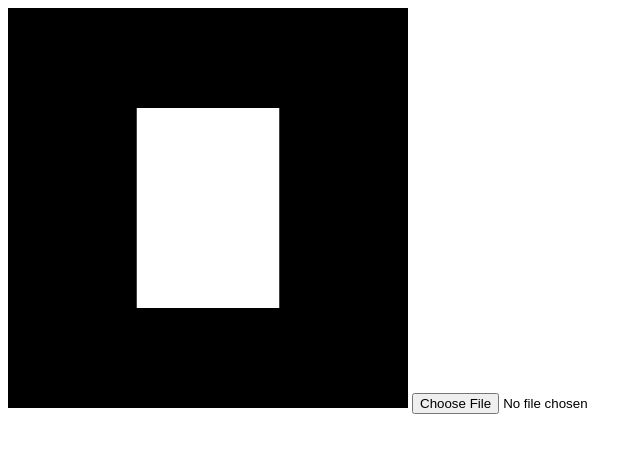
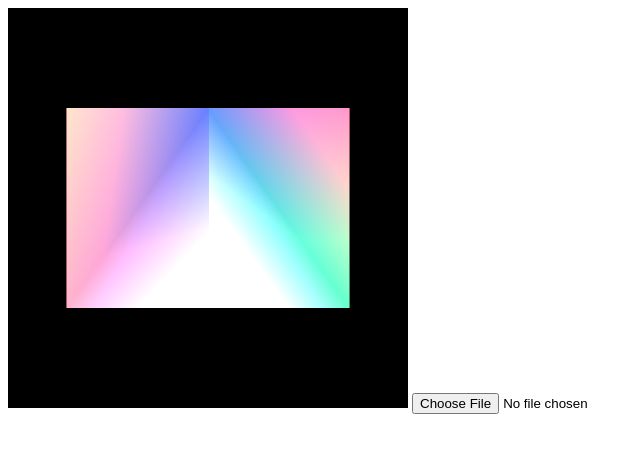
Before and after one commit to Konecki-Fran/WebGL, a plain HTML site: page index.html in a window 1280 px wide. Shown: the whole page, without its empty margins (0-642 px from the left). Drawn offline with Linux system fonts and the light colour scheme.

Commit message:
Add color attributes

```diff
--- a/DrawRectangle.js
+++ b/DrawRectangle.js
@@ -20,32 +20,55 @@ function main() {
 	linkAndUseProgram(gl, program);
 
 	var a_Position = gl.getAttribLocation(program, "a_Position");
-	var u_FragColor = gl.getUniformLocation(program, "u_FragColor");
+	var a_Color = gl.getAttribLocation(program, "a_Color");
+
+	//var u_FragColor = gl.getUniformLocation(program, "u_FragColor");
 	var u_xformMatrix = gl.getUniformLocation(program, "u_xformMatrix");
 
-	gl.uniform4f(u_FragColor, 1, 1, 1, 1);
+	//gl.uniform4f(u_FragColor, 1, 1, 1, 1);
 
 	var vertexData = new Float32Array([
-		 -0.5,  0.5, 0,
-		 -0.5, -0.5, 0,
-		  0.5,  0.5, 0,
-		  0.5, -0.5, 0
+		 -0.5,  0.5, 0.5, 1.0, 0.2, 0.4, 0.6,
+		 -0.5, -0.5, 0.5, 0.2, 1.0, 0.6, 0.8,
+		  0.5,  0.5, 0.5, 0.4, 0.6, 1.0, 1.0,
+		  0.5, -0.5, 0.5, 1.0, 1.0, 1.0, 0.2,
+
+		  0.5,  0.5, -0.5, 1.0, 0.5, 0.4, 0.6,
+		  0.5, -0.5, -0.5, 1.0, 0.5, 0.6, 0.8,
+		 -0.5,  0.5, -0.5, 0.4, 0.5, 1.0, 1.0,
+		 -0.5, -0.5, -0.5, 0.6, 0.5, 1.0, 0.2,
 	]);
 
+	var indexData = new Float32Array([
+		0, 1, 2, 3,
+		4, 5, 6, 7
+	]);
+
+	const elementSize = vertexData.BYTES_PER_ELEMENT;
+	const stride = (3 + 4) * elementSize;
+
 	var vertexBuffer = gl.createBuffer();
-	if (!vertexBuffer) {
-		alert("Could not create buffer");
+	var indexBuffer = gl.createBuffer();
+
+	if (! (vertexBuffer && indexBuffer)) {
+		alert("Could not create buffers");
 		return;
 	}
 
 	gl.bindBuffer(gl.ARRAY_BUFFER, vertexBuffer);
 	gl.bufferData(gl.ARRAY_BUFFER, vertexData, gl.STATIC_DRAW);
 
-	gl.vertexAttribPointer(a_Position, 3, gl.FLOAT, false, 0, 0);
+	//gl.bindBuffer(gl.ELEMENT_ARRAY_BUFFER, indexBuffer);
+	//gl.bufferData(gl.ELEMENT_ARRAY_BUFFER, indexData, gl.STATIC_DRAW);
+
+	gl.vertexAttribPointer(a_Position, 3, gl.FLOAT, false, stride, 0);
 	gl.enableVertexAttribArray(a_Position);
 
+	gl.vertexAttribPointer(a_Color, 4, gl.FLOAT, false, stride, 3 * elementSize);
+	gl.enableVertexAttribArray(a_Color);
+
 	gl.clear(gl.COLOR_BUFFER_BIT);
-	gl.drawArrays(gl.TRIANGLE_STRIP, 0, vertexData.length/3);
+	gl.drawArrays(gl.TRIANGLE_STRIP, 0, 8);
 
 	var i = 0;
 	var tx = 0;
@@ -106,7 +129,7 @@ function main() {
 		xformMatrix = multiplyScalar(xformMatrix, i);
 
 		gl.uniformMatrix4fv(u_xformMatrix, false, xformMatrix);
-		gl.drawArrays(gl.TRIANGLE_STRIP, 0, vertexData.length/3);
+		gl.drawArrays(gl.TRIANGLE_STRIP, 0, 8);
 
 		requestAnimationFrame(tick);
 	}
--- a/index.html
+++ b/index.html
@@ -24,17 +24,25 @@
 
 <script id="VertexShader" type="x-shader/x-vertex">
 attribute vec4 a_Position;
+attribute vec4 a_Color;
+
 uniform mat4 u_xformMatrix;
+
+varying vec4 v_Color;
+
 void main() {
     gl_Position = u_xformMatrix * a_Position;
+    v_Color = a_Color;
 }
 </script>
 
 <script id="FragmentShader" type="x-shader/x-fragment">
 precision mediump float;
-uniform vec4 u_FragColor;
+
+varying vec4 v_Color;
+
 void main() {
-	gl_FragColor = u_FragColor;
+	gl_FragColor = v_Color;
 }
 </script>
 
```
